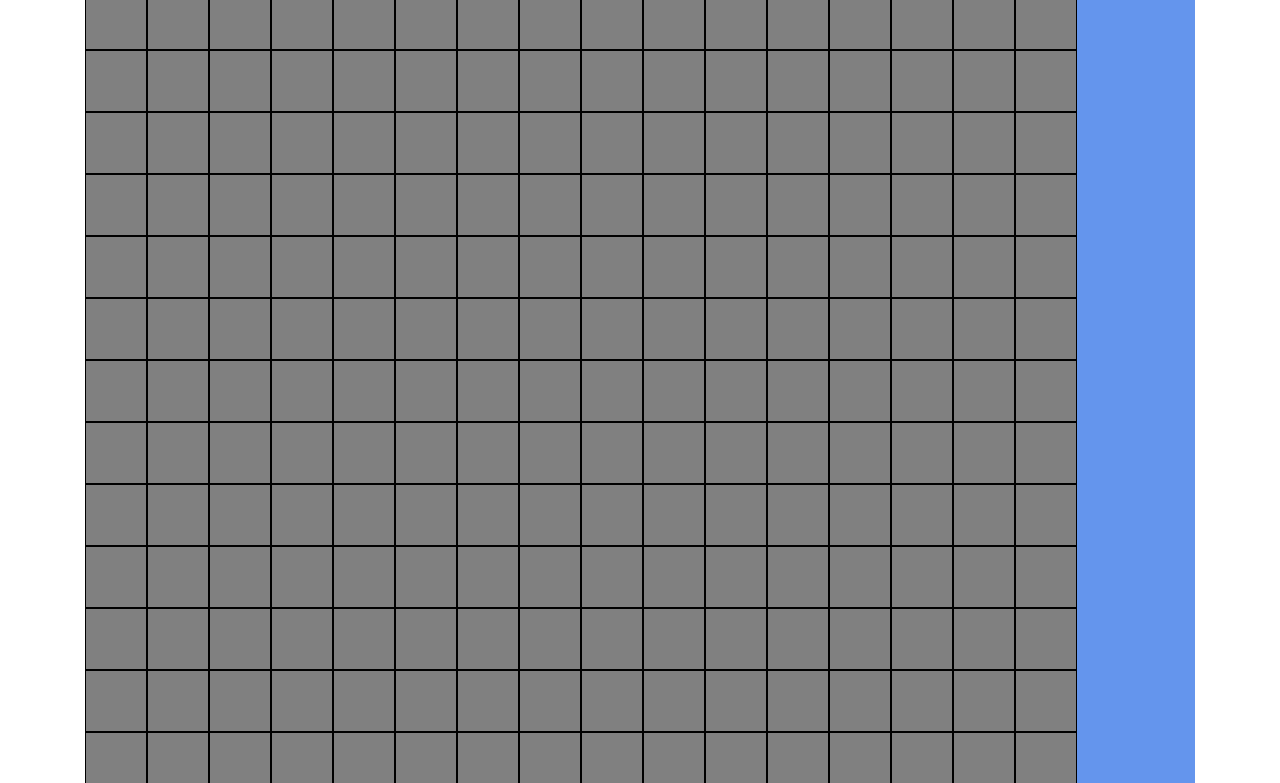
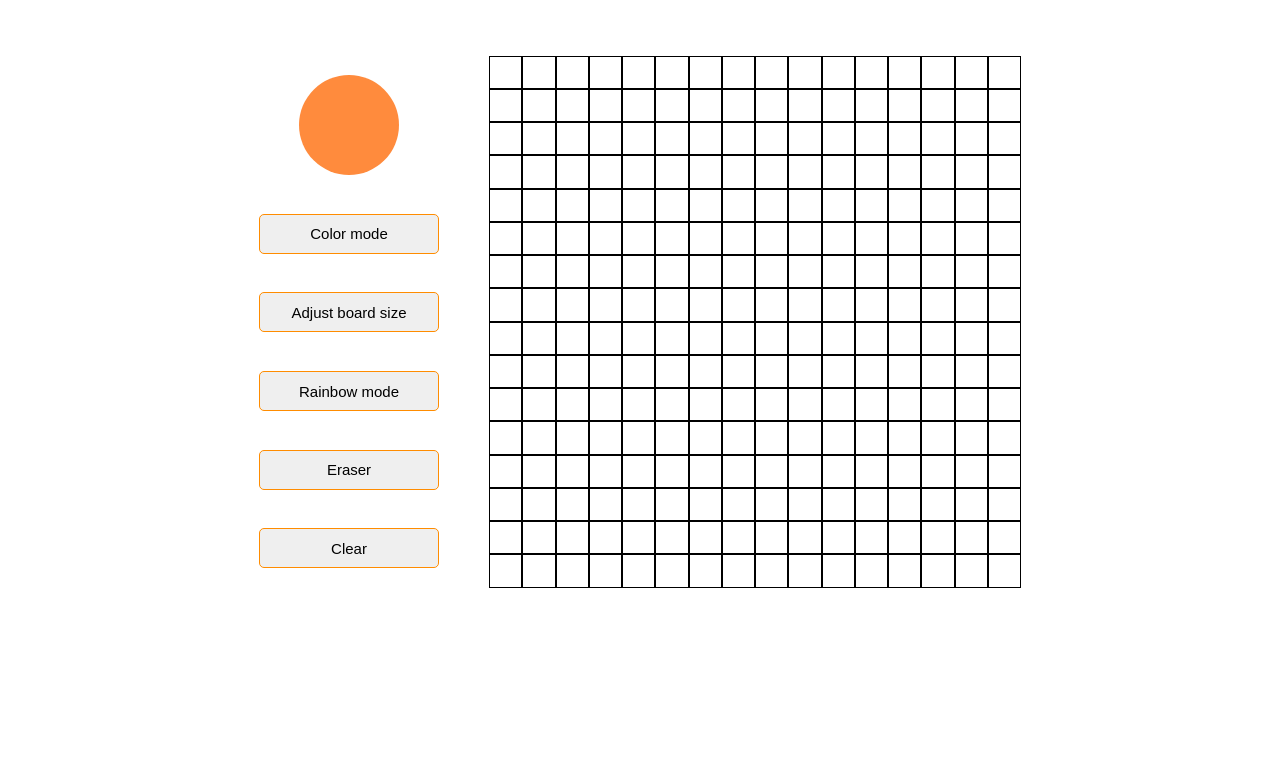
Before and after one commit to JakkNaj/Etch-a-Sketch, a plain HTML site: page index.html in a window 1280 px wide. Shown: the part 203-986 px from the top of the page. After the commit the page ends 891 px from the top, so only its background shows below. Drawn offline with Linux system fonts and the light colour scheme.

Commit message:
button added, color changing doesnt work

```diff
--- a/index.html
+++ b/index.html
@@ -8,13 +8,20 @@
     <link href="styles.css" rel="stylesheet">
 </head>
 <body>
-    <h2 id="heading">Etch-a-Sketch</h2>
+    <h1 id="heading">Etch-a-Sketch</h1>
     <div id="mainSection">
-        <div class="left">
+        <div class="settings">
+            <div class="colorpicker">
+                <input type="color" value="#FF8B3D" />
+            </div>
+            <button id="colorBtn">Color mode</button>
+            <button id="adjustBtn">Adjust board size</button>
+            <button id="rainbowBtn">Rainbow mode</button>
+            <button id="eraserBtn">Eraser</button>
+            <button id="Clear">Clear</button>
+        </div>
+        <div class="gridSection">
 
-        </div>
-        <div class="right">
-            <button id="adjustBtn">Adjust board size</button>
         </div>
     </div>
  </body>
--- a/script.js
+++ b/script.js
@@ -1,4 +1,22 @@
-let gridSectionWidth = 960;
+let gridSectionWidth = 500;
+let gridSectionHeight = 500;
+let defaultColor = "#FF8B3D";
+
+let mouseDown = 0;
+document.querySelector(".gridSection").onmousedown = function () {
+    mouseDown++;
+}
+document.querySelector(".gridSection").onmouseup = function () {
+    mouseDown--;
+}
+
+function styleGridElem(elem, dimensions){
+    elem.style.width = gridSectionWidth/dimensions.toString() + "px";
+    elem.style.height = gridSectionHeight/dimensions.toString() + "px";
+    elem.classList.add("square");
+    return elem;
+}
+
 function createGrid(dimensions) {
     let gridWrapper = document.createElement('div')
     gridWrapper.classList.add("gridWrapper");
@@ -6,10 +24,7 @@ function createGrid(dimensions) {
         let row = document.createElement('div');
         for (let k = 0; k < dimensions; k++){
             let elem = document.createElement('div');
-            elem.style.width = 960/dimensions.toString() + "px";
-            elem.style.height = 960/dimensions.toString() + "px";
-            elem.classList.add("square");
-            row.appendChild(elem);
+            row.appendChild(styleGridElem(elem, dimensions));
             row.classList.add("grid-row");
         }
         gridWrapper.appendChild(row);
@@ -18,7 +33,7 @@ function createGrid(dimensions) {
 }
 
 function displayGrid(grid){
-    let leftSection = document.querySelector('div[class=left]');
+    let leftSection = document.querySelector('div[class=gridSection]');
     leftSection.width = gridSectionWidth;
     leftSection.innerHTML = grid.innerHTML;
 }
@@ -37,3 +52,22 @@ adjustButton.addEventListener("click", () => {
         displayGrid(createGrid(newDimensions));
     }
 })
+
+let colorButton = document.getElementById("colorBtn");
+colorButton.addEventListener("click", () => {
+    defaultColor = document.querySelector("input[type=color]").value;
+})
+
+let colorChanger = document.querySelector(".colorpicker");
+colorChanger.addEventListener("mouseout", () => {
+    document.getElementById("colorBtn").click();
+})
+
+let gridSquares = document.querySelectorAll(".square");
+gridSquares.forEach((square) => {
+    square.addEventListener("mouseover", () => {
+        if (mouseDown > 0) {
+            square.style.backgroundColor = defaultColor;
+        }
+    })
+})
--- a/styles.css
+++ b/styles.css
@@ -1,29 +1,60 @@
+body {
+    font-family: 'Roboto', sans-serif;
+    line-height: 1.6;
+    margin-bottom: 100px;
+}
+
 .square{
     border: 1px solid black;
-}
-
-.square:hover{
-    background: darkorange;
-}
-
-.left {
-    background-color: grey;
-}
-
-.right {
-    background-color: cornflowerblue;
 }
 
 #mainSection {
     display: flex;
     justify-content: center;
+    gap: 50px;
 }
 
 #heading {
     text-align: center;
+    font-size: 88px;
 }
 
 .grid-row{
     display:flex;
     justify-content: center;
 }
+
+button {
+    width: 180px;
+    height: 40px;
+    padding: 10px 20px;
+    border: 1px solid darkorange;
+    border-radius: 5px;
+
+    font-size: 15px;
+}
+
+.settings {
+    display: flex;
+    flex-direction: column;
+    justify-content: space-around;
+    align-items: center;
+}
+
+.colored {
+    background-color: darkorange;
+}
+
+.colorpicker {
+    width:100px;
+    height:100px;
+    overflow: hidden;
+    border-radius:100%;
+}
+input[type='color'] {
+    width: 100%;
+    height: 100%;
+    background: #FFFFFF 0% 0% no-repeat padding-box;
+    box-shadow: 0px 3px 6px #0000001A;
+    transform: scale(1.5);
+}
```
